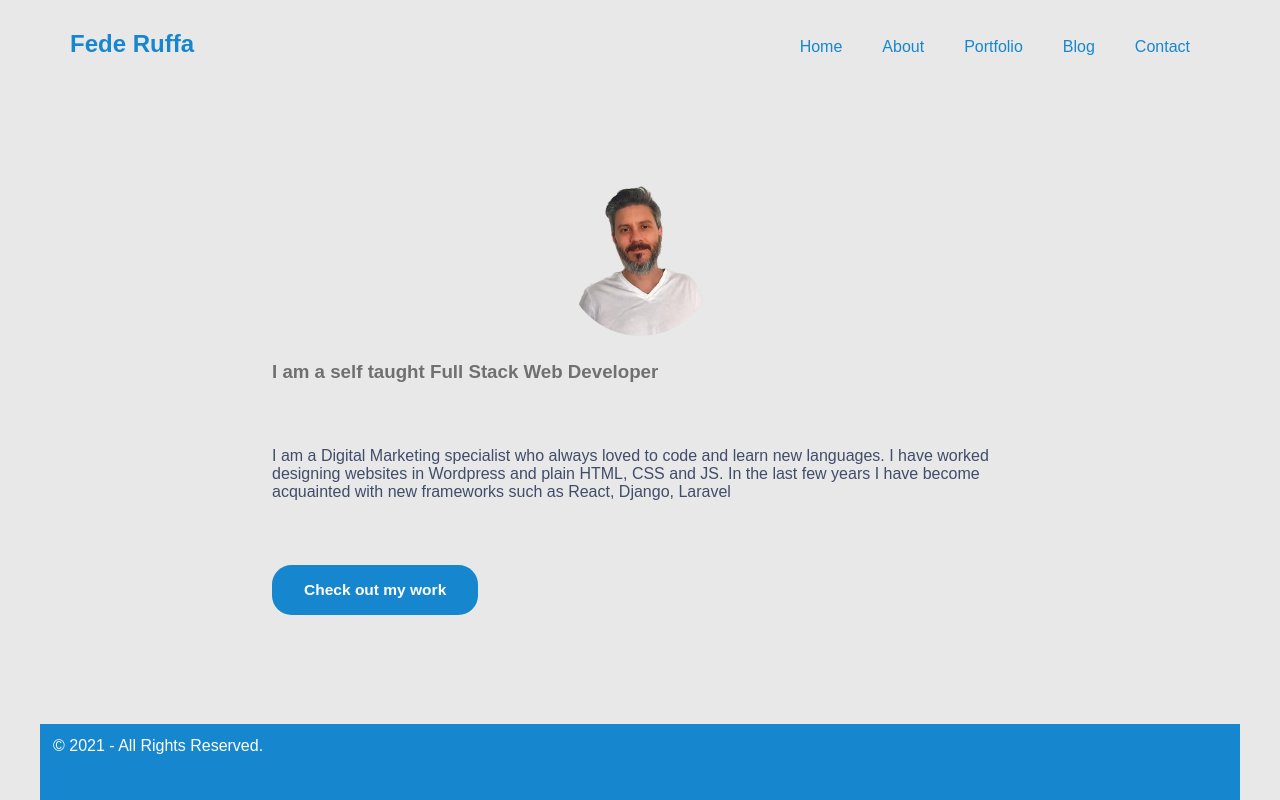
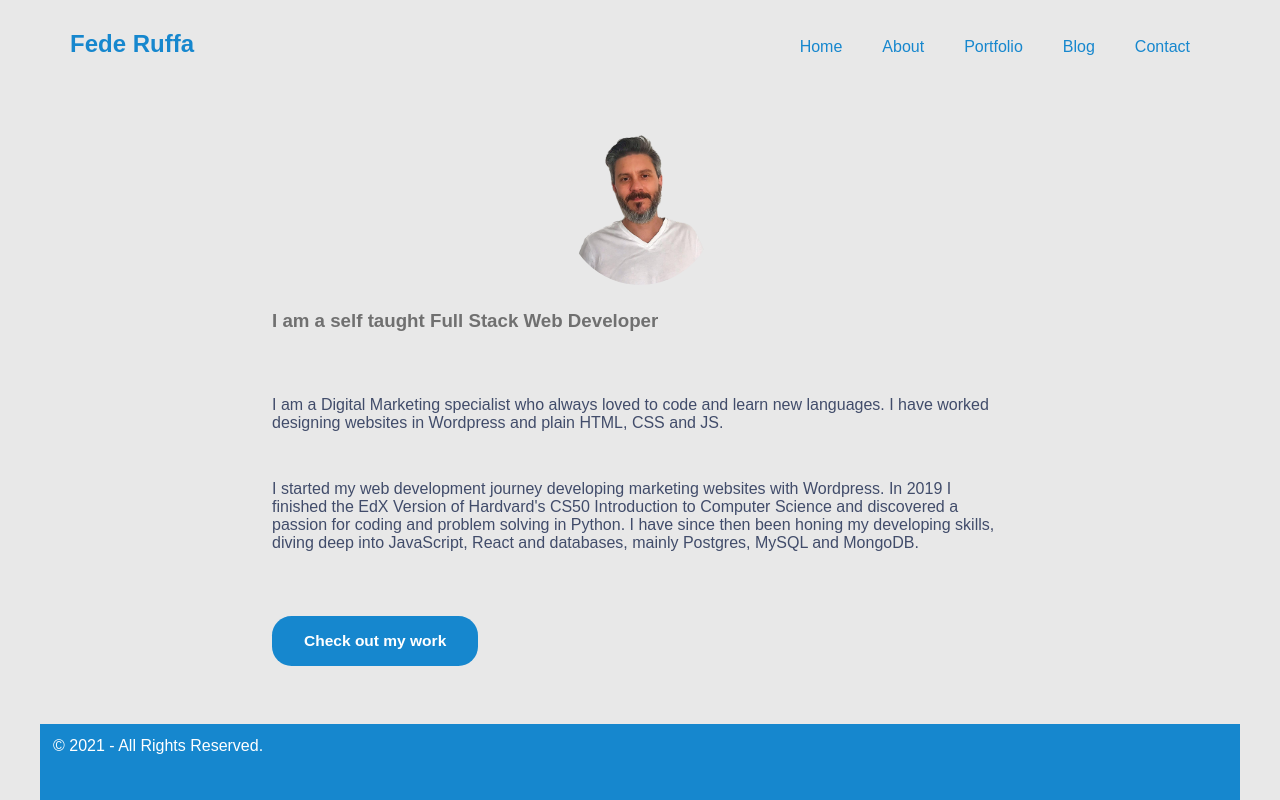
Before and after one commit to elraffa/portfolio, a Next.js app: page /about in a window 1280 px wide. Built offline with nearby package versions, Linux system fonts and the light colour scheme; a web font is replaced by a local one.

Commit message:
add bio stuff

```diff
--- a/pages/about.js
+++ b/pages/about.js
@@ -53,8 +53,10 @@ export default function About() {
           {" "}
           I am a Digital Marketing specialist who always loved to code and learn
           new languages. I have worked designing websites in Wordpress and plain
-          HTML, CSS and JS. In the last few years I have become acquainted with
-          new frameworks such as React, Django, Laravel
+          HTML, CSS and JS.
+        </p>
+        <p>
+          I started my web development journey developing marketing websites with Wordpress. In 2019 I finished the EdX Version of Hardvard's CS50 Introduction to Computer Science and discovered a passion for coding and problem solving in Python. I have since then been honing my developing skills, diving deep into JavaScript, React and databases, mainly Postgres, MySQL and MongoDB.
         </p>
         <Link href="/portfolio">
           <a>
```
